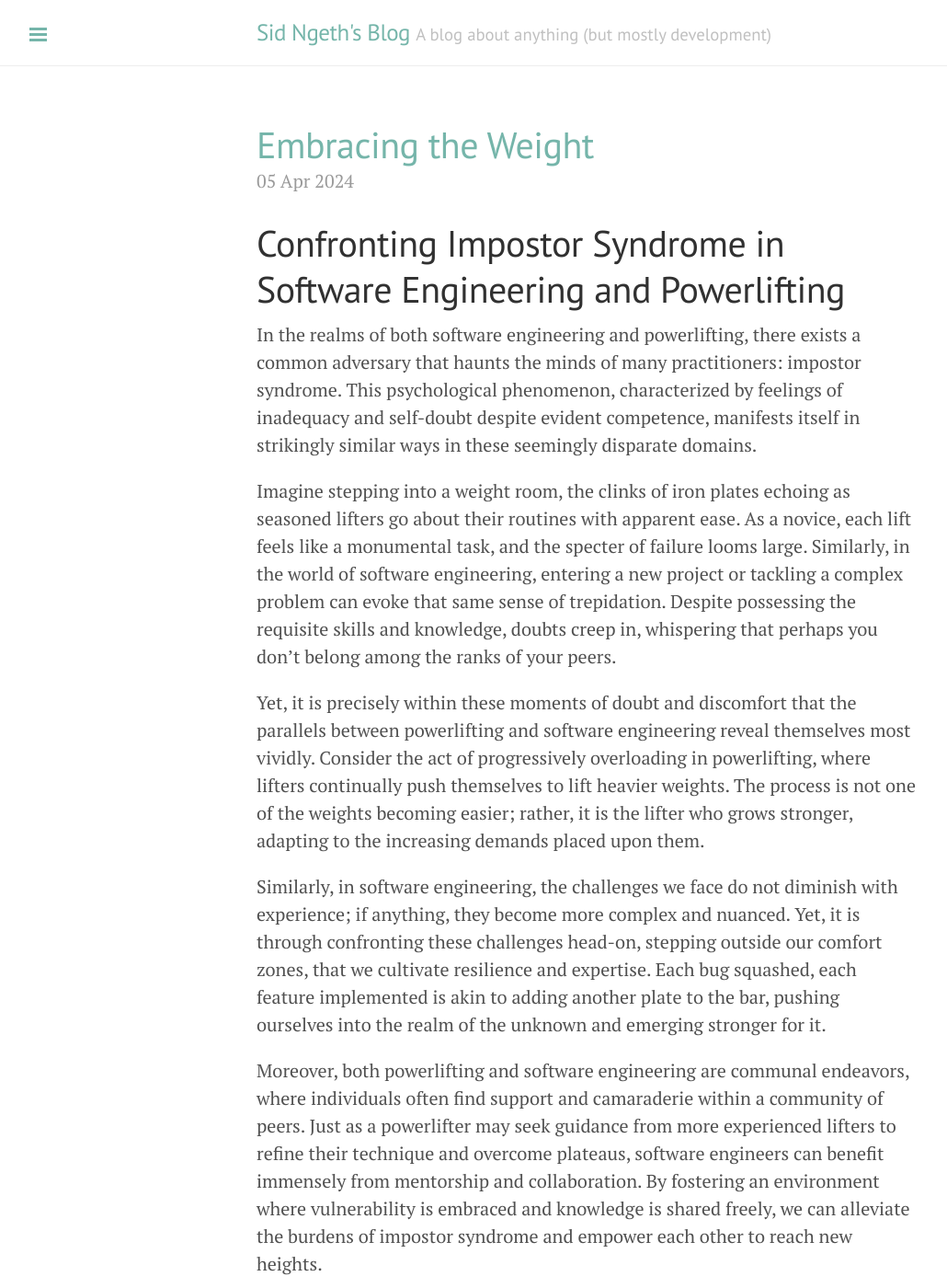
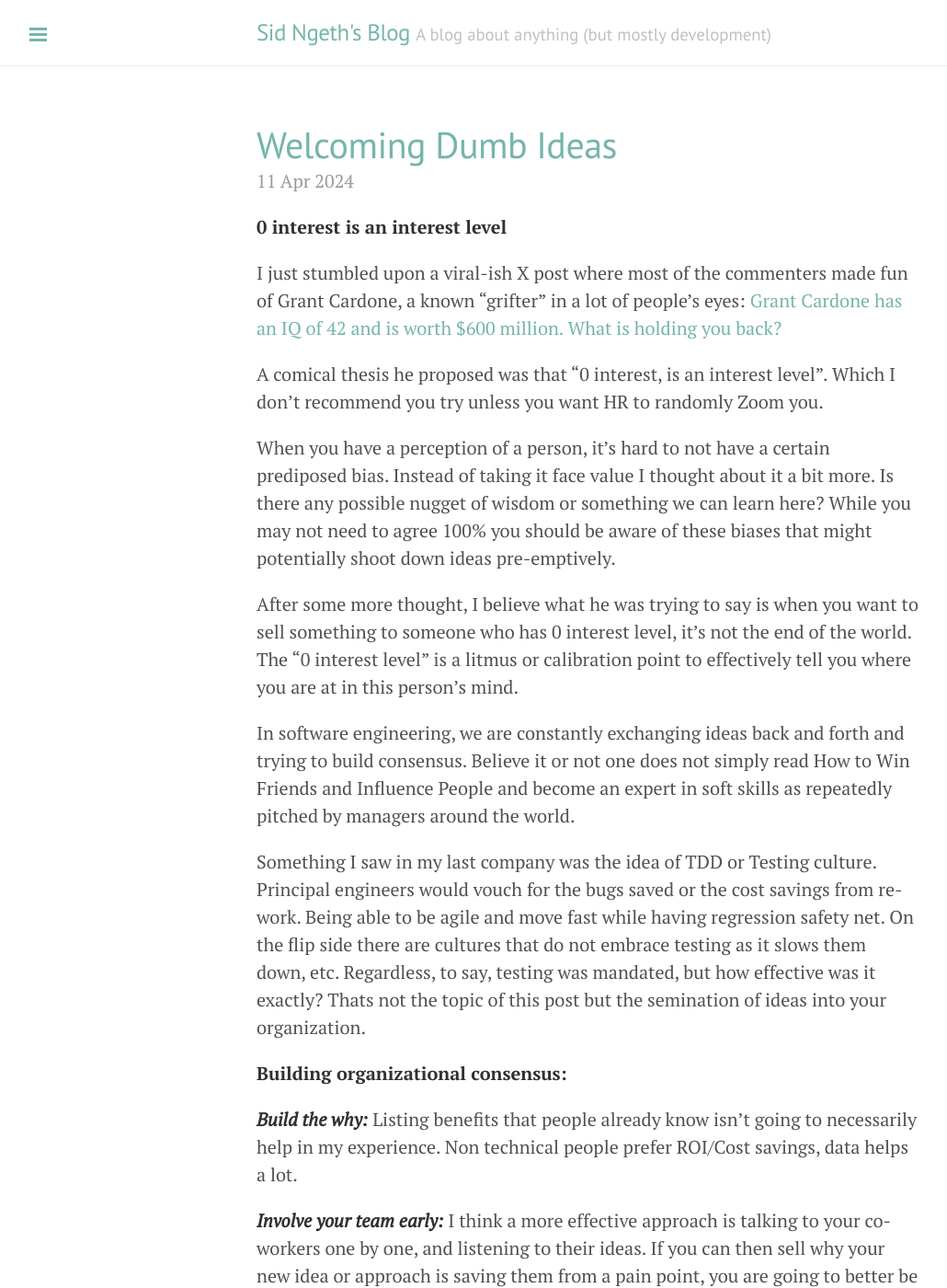
Before and after one commit to sngeth/sngeth.github.io, a Jekyll site: the page built from index.html, in a window 1280 px wide and 1400 px high. Shown: the whole window at 92% size, without its empty margins (1-1031 px from the left). Built offline with Jekyll 4.4.1, drawn with Linux system fonts in a browser that asks for light colours; the list of posts is cut into pages by our own code; comment, search, counter and statistics services are not loaded; some of the changed text lies outside the part shown.

Commit message:
Welcoming Dumb Ideas

```diff
--- a/_posts/2024-04-05-embracing-the-weight.md
+++ b/_posts/2024-04-05-embracing-the-weight.md
@@ -1,6 +1,7 @@
 ---
 layout: post
 title: "Embracing the Weight"
+category: "Soft Skills"
 comments: false
 ---
 # Confronting Impostor Syndrome in Software Engineering and Powerlifting
--- /dev/null
+++ b/_posts/2024-04-11-welcoming-dumb-ideas.md
@@ -0,0 +1,38 @@
+---
+layout: post
+title: "Welcoming Dumb Ideas"
+category: "Soft Skills"
+comments: false
+---
+**0 interest is an interest level**
+
+I just stumbled upon a viral-ish X post where most of the commenters made fun of Grant Cardone, a known “grifter” in a lot of people’s eyes:
+[Grant Cardone has an IQ of 42 and is worth $600 million. What is holding you back?](https://twitter.com/ParikPatelCFA/status/1778189186266505649)
+
+A comical thesis he proposed was that “0 interest, is an interest level”. Which I don’t recommend you try unless you want HR to randomly Zoom you.
+
+When you have a perception of a person, it’s hard to not have a certain prediposed bias. Instead of taking it face value I thought about it a bit more. Is there any possible nugget of wisdom or something we can learn here? While you may not need to agree 100% you should be aware of these biases that might potentially shoot down ideas pre-emptively.
+
+After some more thought, I believe what he was trying to say is when you want to sell something to someone who has 0 interest level, it’s not the end of the world. The “0 interest level” is a litmus or calibration point to effectively tell you where you are at in this person’s mind.
+
+In software engineering, we are constantly exchanging ideas back and forth and trying to build consensus. Believe it or not one does not simply read How to Win Friends and Influence People and become an expert in soft skills as repeatedly pitched by managers around the world.
+
+Something I saw in my last company was the idea of TDD or Testing culture. Principal engineers would vouch for the bugs saved or the cost savings from re-work. Being able to be agile and move fast while having regression safety net. On the flip side there are cultures that do not embrace testing as it slows them down, etc. Regardless, to say, testing was mandated, but how effective was it exactly? Thats not the topic of this post but the semination of ideas into your organization.
+
+**Building organizational consensus:**
+
+***Build the why:***
+Listing benefits that people already know isn’t going to necessarily help in my experience. Non technical people prefer ROI/Cost savings, data helps a lot.
+
+***Involve your team early:***
+I think a more effective approach is talking to your co-workers one by one, and listening to their ideas. If you can then sell why your new idea or approach is saving them from a pain point, you are going to better be able to get consensus. Include team members in decision-making from the start, seeking their input and concerns. This fosters ownership and commitment to the change.
+
+***Provide Education and Training for Ease of adoptability:***
+
+Offer training on testing importance, methodologies, and best practices. Empowering team members with knowledge helps them embrace the change confidently. To introduce a new process or idea, it must be low barrier or small investment for users to adopt. If it’s something completely ridiculous and creates more work it’s obviously a no.
+
+Having an “escape hatch” or a backup plan can provide reassurance and mitigate the fear of failure when implementing changes in a company. It allows for a safety net in case the change doesn’t yield the expected results or faces unforeseen challenges. This backup plan can include alternative strategies, contingency measures, or even a way to revert to previous processes if necessary
+
+Sometimes dumb ideas, can have benefits that you never thought, tying back into the idea that a company culture that embraces psychological safety will have a lot more potential for innovation.
+
+If all else fails just become the CEO of your own company 😂
```
